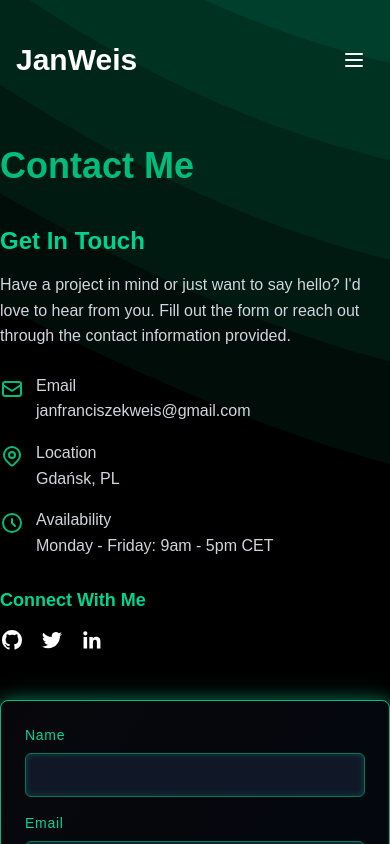
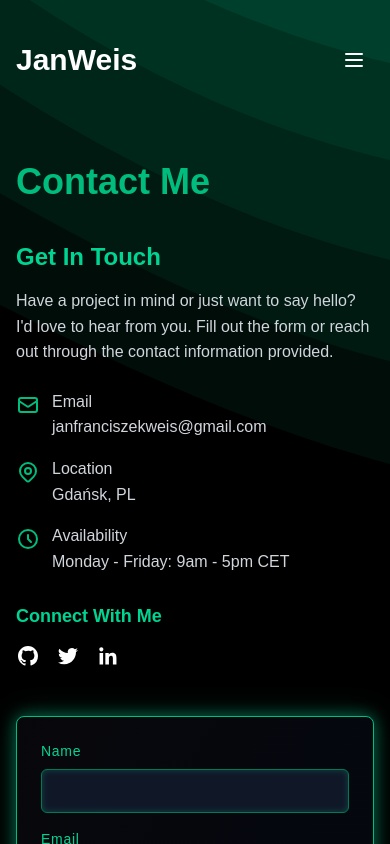
Before and after one commit to Weisjan/Portfolio-website, a React (Vite) app: page /contact in a window 390 px wide. Shown: the top 844 px of the page. Built offline with nearby package versions, Linux system fonts and the light colour scheme; a web font is replaced by a local one.

Commit message:
Updated mobile size of the components

```diff
--- a/package.json
+++ b/package.json
@@ -40,7 +40,7 @@
     "lucide-react": "^0.503.0",
     "postcss": "^8.5.3",
     "tailwindcss": "^4.1.4",
-    "vite": "^6.3.1",
+    "vite": "^6.3.5",
     "vite-tsconfig-paths": "^5.1.4"
   },
   "description": "This template provides a minimal setup to get React working in Vite with HMR and some ESLint rules.",
--- a/src/pages/Contact.jsx
+++ b/src/pages/Contact.jsx
@@ -96,7 +96,7 @@ const Contact = () => {
   };
 
   return (
-    <div className="max-w-4xl mx-auto">
+    <div className="max-w-4xl mx-auto p-4 md:p-0">
       <h1 className="text-4xl font-bold mb-8 text-emerald-500">Contact Me</h1>
 
       <div className="grid grid-cols-1 md:grid-cols-2 gap-12 mb-12">
```
Also changed, not shown: 1 other file (tests, documents, lock files or other folders).
